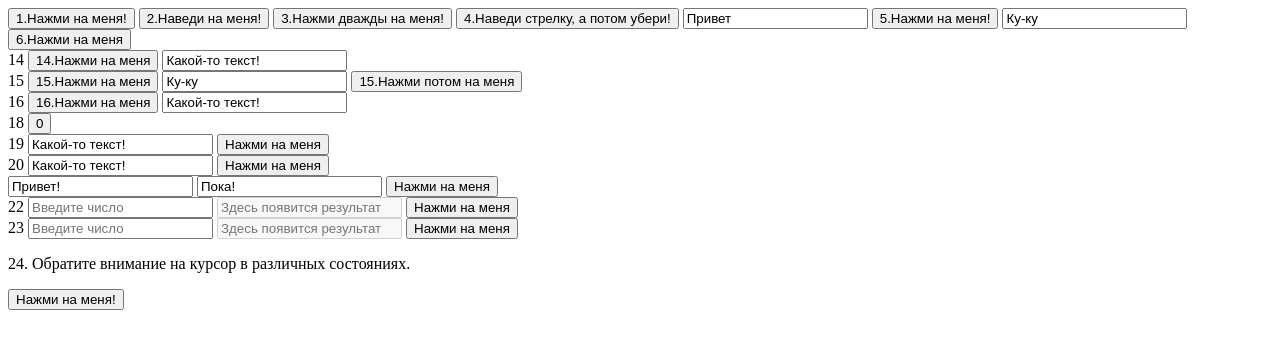
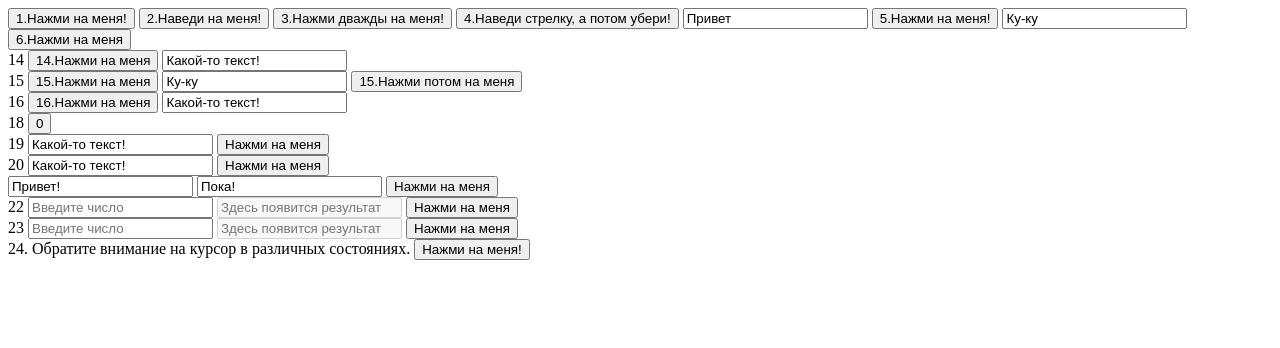
Before and after one commit to ElenaHellen/js, a plain HTML site: page index.html in a window 1280 px wide. Drawn offline with Linux system fonts and the light colour scheme.

Commit message:
Update index.html

```diff
--- a/index.html
+++ b/index.html
@@ -69,8 +69,7 @@
     <button id="button23"> Нажми на меня</button>
 </div>
 
-<div>
-    <p>24. Обратите внимание на курсор в различных состояниях.</p>
+<div> 24. Обратите внимание на курсор в различных состояниях.
 <button id = "button24">Нажми на меня!</button>
 </div>
 </body>
```
